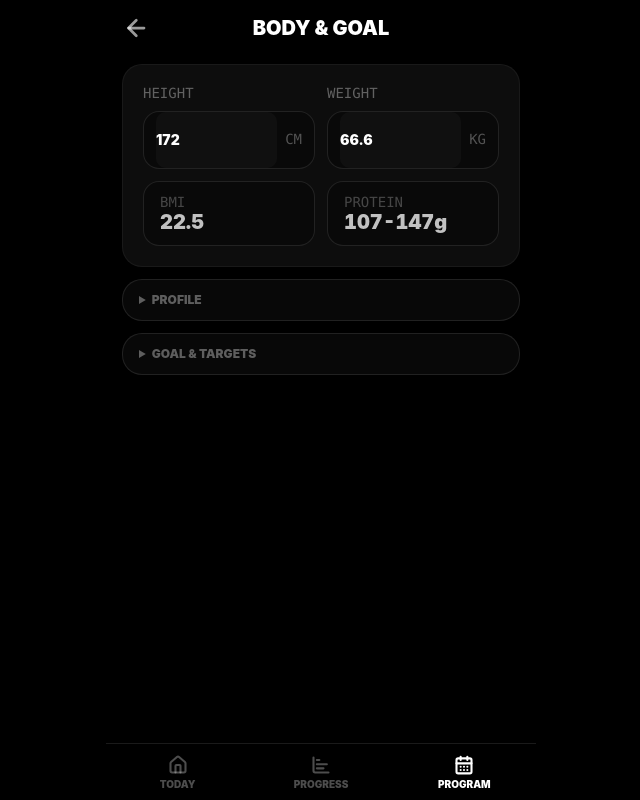
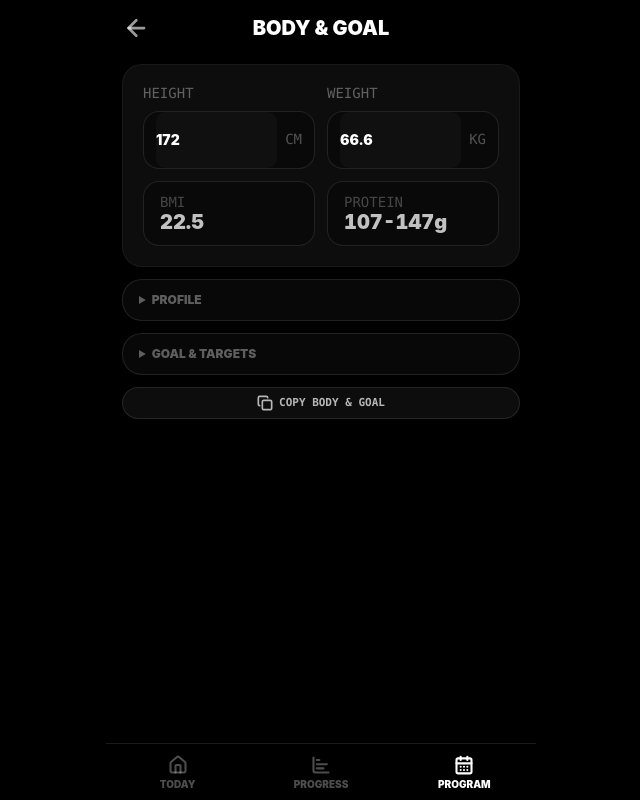
Before and after one commit to IFAKA/liftday, a Next.js app: page /settings/body in a window 1280 px wide. Shown: the whole page, without its empty margins (319-959 px from the left). Built offline with nearby package versions, Linux system fonts and the light colour scheme.

Commit message:
feat: add body goal copy action

```diff
--- a/app/settings/body/page.tsx
+++ b/app/settings/body/page.tsx
@@ -2,15 +2,17 @@
 
 import { useState } from 'react';
 import { useRouter } from 'next/navigation';
-import { ArrowLeft } from 'lucide-react';
+import { ArrowLeft, Check, Copy } from 'lucide-react';
 import { TopBar } from '@/components/TopBar';
 import { Button } from '@/components/ui/button';
 import { Input } from '@/components/ui/input';
 import { loadUserProfile, setBodyMetrics, setTrainingProfile } from '@/lib/storage';
 import { MUSCLE_TARGET_WEEKLY_SETS } from '@/lib/smv';
+import { cn } from '@/lib/utils';
 
 export default function BodySettingsPage() {
   const router = useRouter();
+  const [copied, setCopied] = useState(false);
   const [{ heightCm, weightKg, age, sex, maxWorkoutMinutes, trainingBackground, injuryStatus, goal }, setMetrics] = useState(() => {
     if (typeof window === 'undefined') {
       return {
@@ -68,6 +70,24 @@ export default function BodySettingsPage() {
       maxWorkoutMinutes,
       goal,
     });
+  }
+
+  async function handleCopyBodyGoal() {
+    await copyText(formatBodyGoalForPrompt({
+      heightCm,
+      weightKg,
+      age,
+      sex,
+      maxWorkoutMinutes,
+      trainingBackground,
+      injuryStatus,
+      goal,
+      bmi,
+      proteinLow,
+      proteinHigh,
+    }));
+    setCopied(true);
+    window.setTimeout(() => setCopied(false), 1600);
   }
 
   return (
@@ -164,6 +184,20 @@ export default function BodySettingsPage() {
             </div>
           </section>
         </details>
+
+        <Button
+          type="button"
+          variant="ghost"
+          size="sm"
+          onClick={handleCopyBodyGoal}
+          className={cn(
+            'mt-3 w-full rounded-xl border bg-white/5 border-white/10 text-white/70 hover:bg-white/10 hover:text-white active:scale-[0.98]',
+            copied && 'text-green-400 border-green-400/30 bg-green-400/10'
+          )}
+        >
+          {copied ? <Check className="w-4 h-4" /> : <Copy className="w-4 h-4" />}
+          <span className="text-[11px] font-black uppercase tracking-widest font-mono">{copied ? 'Copied' : 'Copy Body & Goal'}</span>
+        </Button>
       </div>
     </div>
   );
@@ -211,3 +245,73 @@ function Readout({ label, value }: { label: string; value: string }) {
     </div>
   );
 }
+
+function formatBodyGoalForPrompt({
+  heightCm,
+  weightKg,
+  age,
+  sex,
+  maxWorkoutMinutes,
+  trainingBackground,
+  injuryStatus,
+  goal,
+  bmi,
+  proteinLow,
+  proteinHigh,
+}: {
+  heightCm: number;
+  weightKg: number;
+  age: number;
+  sex: string;
+  maxWorkoutMinutes: number;
+  trainingBackground: string;
+  injuryStatus: string;
+  goal: string;
+  bmi: number;
+  proteinLow: number;
+  proteinHigh: number;
+}): string {
+  const lines = [
+    '# Body & goal',
+    '',
+    `Age: ${age}`,
+    `Sex: ${sex}`,
+    `Height: ${heightCm} cm`,
+    `Weight: ${weightKg} kg`,
+    `BMI: ${bmi.toFixed(1)}`,
+    'Body composition: skinny fat / recomp',
+    `Protein target: ${proteinLow}-${proteinHigh} g/day`,
+    `Max workout time: ${maxWorkoutMinutes} minutes`,
+    `Training background: ${trainingBackground}`,
+    `Injuries/pain: ${injuryStatus}`,
+    `Goal: ${goal}`,
+    '',
+    '## Weekly muscle targets',
+    ...Object.entries(MUSCLE_TARGET_WEEKLY_SETS).map(([muscle, sets]) => (
+      `- ${muscle.replace('_', ' ')}: ${sets} sets`
+    )),
+  ];
+
+  return lines.join('\n');
+}
+
+async function copyText(text: string): Promise<void> {
+  if (navigator.clipboard?.writeText) {
+    try {
+      await navigator.clipboard.writeText(text);
+      return;
+    } catch {
+      // Fall back for browsers that expose the API but reject without a secure context.
+    }
+  }
+
+  const textarea = document.createElement('textarea');
+  textarea.value = text;
+  textarea.setAttribute('readonly', '');
+  textarea.style.position = 'fixed';
+  textarea.style.left = '-9999px';
+  document.body.appendChild(textarea);
+  textarea.select();
+  document.execCommand('copy');
+  textarea.remove();
+}
```
